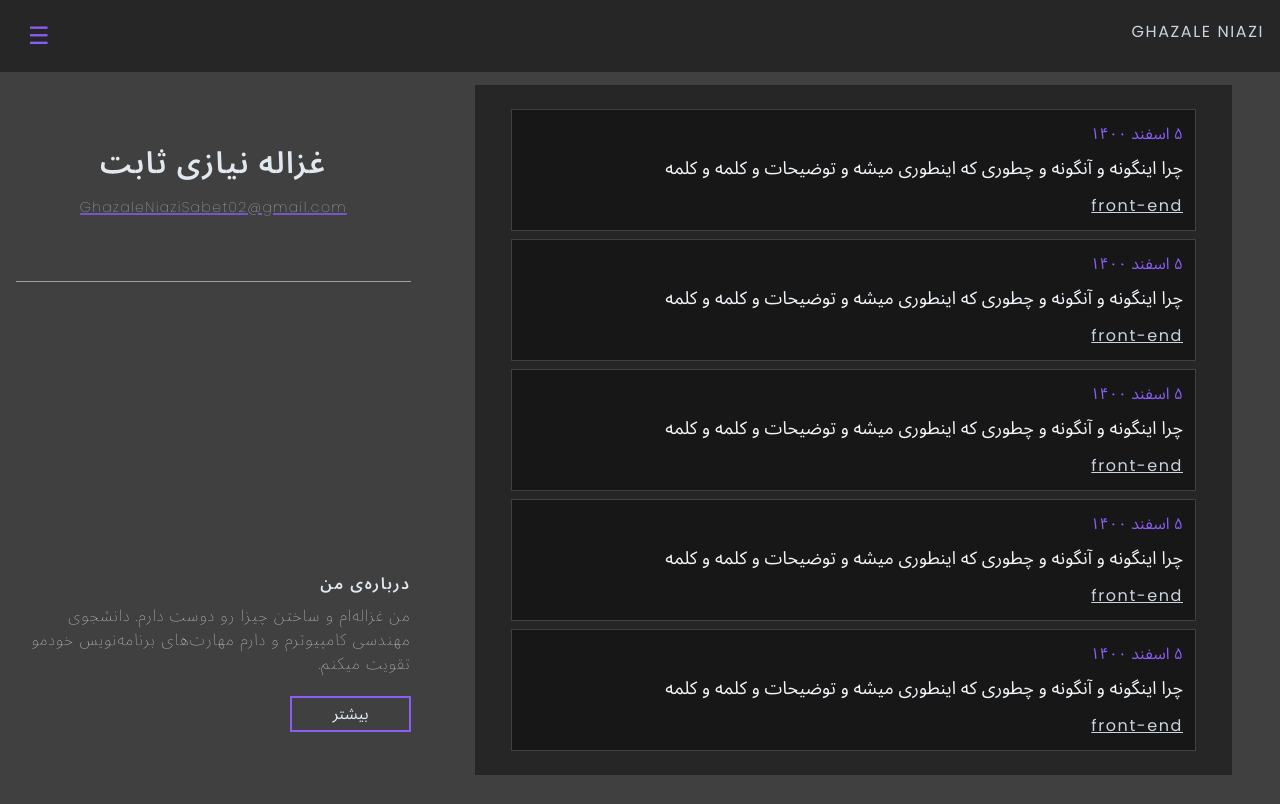
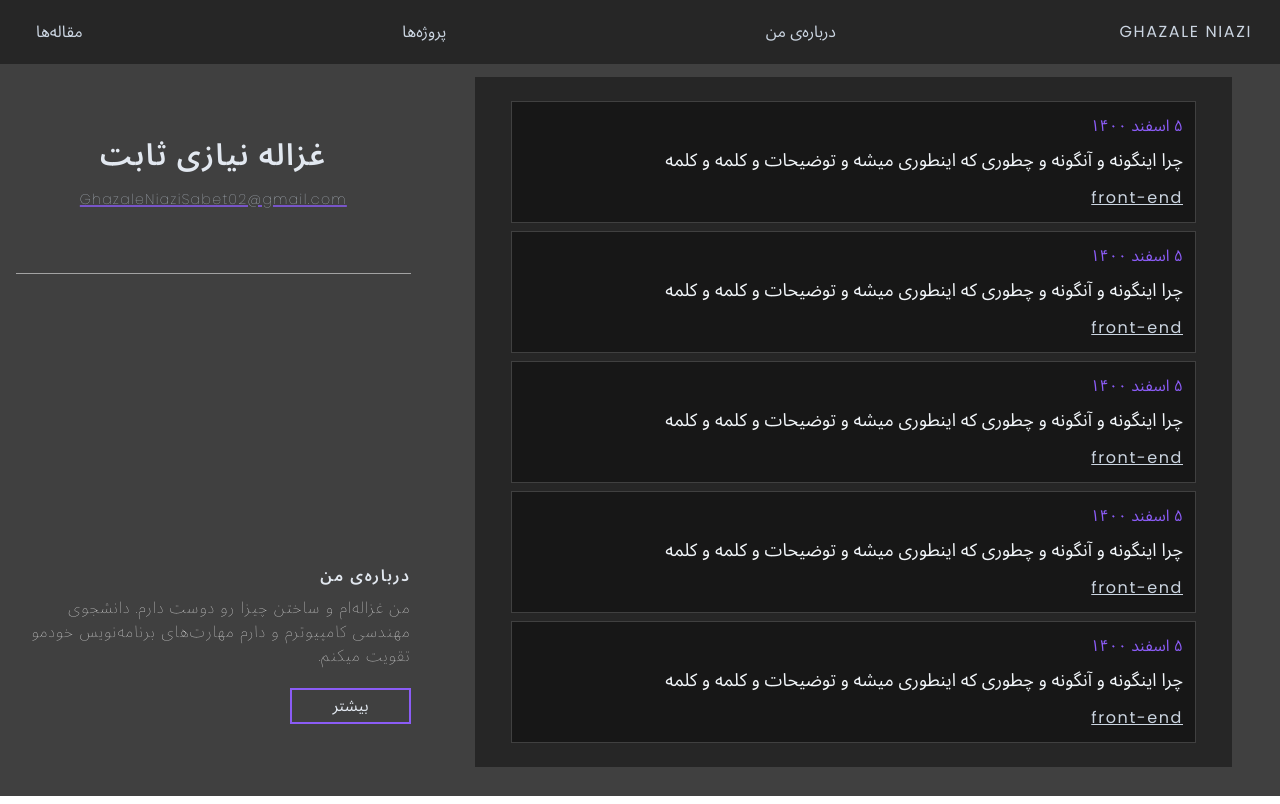
Before and after one commit to GhazalehNiazi/myblog, a React (Create React App) app: page /myblog/articles in a window 1280 px wide. Built offline with nearby package versions, Linux system fonts and the light colour scheme.

Commit message:
navbar is responsive

```diff
--- a/src/components/Menu.tsx
+++ b/src/components/Menu.tsx
@@ -1,4 +1,3 @@
-import React from "react";
 import { Link } from "react-router-dom";
 
 const navItems: { name: string; link: string }[] = [
@@ -17,7 +16,7 @@ function Menu({
     <div
       className={`h-screen bg-neutral-900 fixed left-0 w-full pt-20 px-8 ease-out-in duration-300 ${
         showMenu ? "translate-x-0 " : "translate-x-full"
-      } `}
+      }`}
     >
       <button
         className="top-0 fixed text-slate-200 left-0 p-5 text-2xl"
--- a/src/components/Navigation.tsx
+++ b/src/components/Navigation.tsx
@@ -1,4 +1,10 @@
 import React from "react";
+
+const navItems: { name: string; link: string }[] = [
+  { name: "درباره‌ی من", link: "/aboutme" },
+  { name: "پروژه‌ها", link: "/projects" },
+  { name: "مقاله‌ها", link: "/articles" },
+];
 
 function Navigation({
   setShowMenu,
@@ -11,14 +17,21 @@ function Navigation({
     <div
       className={`bg-neutral-800 flex justify-between justify-items-center item-center content-center  py-5 text-slate-300 border-b border-neutral-700 px-4 `}
     >
-      <nav className=" flex justify-between text-m w-full">
+      <nav className=" flex justify-between text-m w-full px-3">
         <a href="/" className="font-['Poppins'] tracking-widest ">
           GHAZALE NIAZI
         </a>
-        <div className="pl-3 ">
+        <div className="pl-3 md:hidden">
           <button className="" onClick={() => setShowMenu()}>
             <span className="text-violet-500  text-2xl align-middle ">☰</span>
           </button>
+        </div>
+        <div className="hidden md:flex justify-between w-8/12 px-2">
+          {navItems.map((item) => (
+            <button key={item.link} className="">
+              <a href={item.link}>{item.name}</a>
+            </button>
+          ))}
         </div>
       </nav>
     </div>
```
